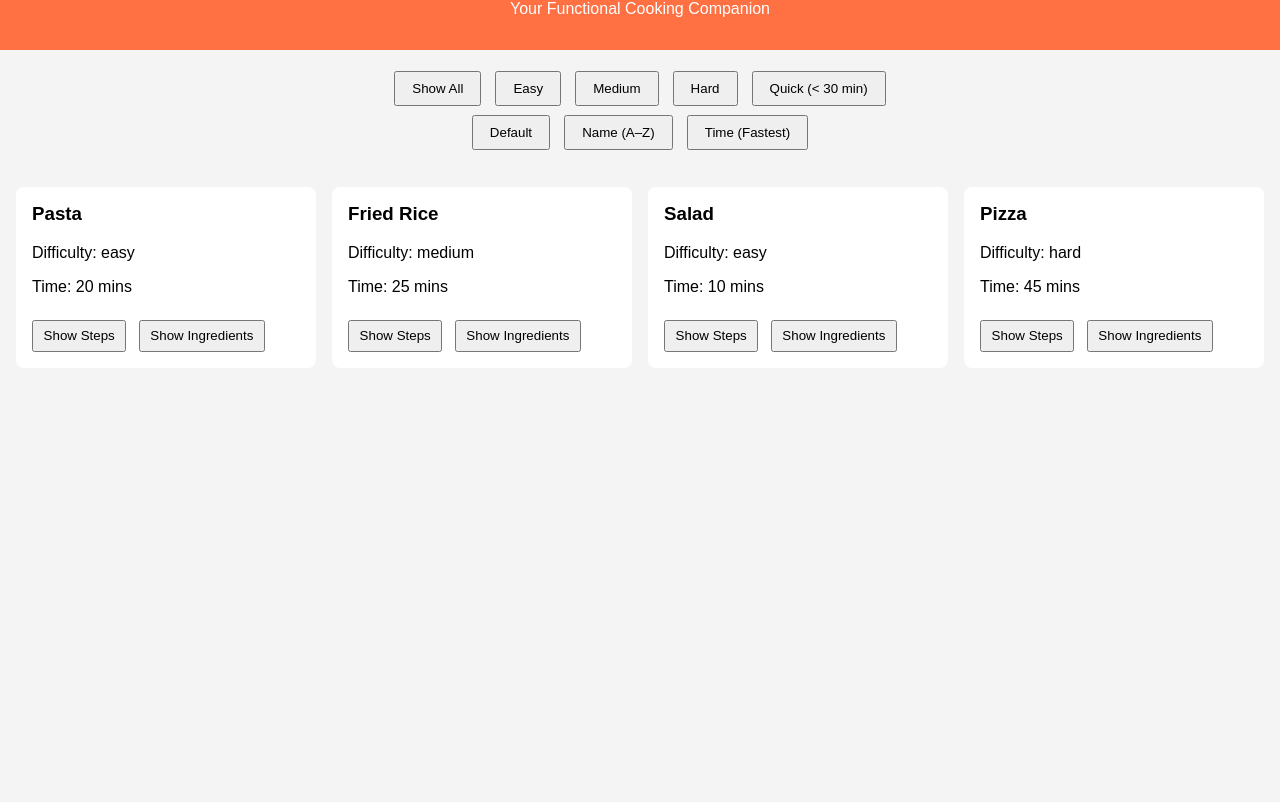
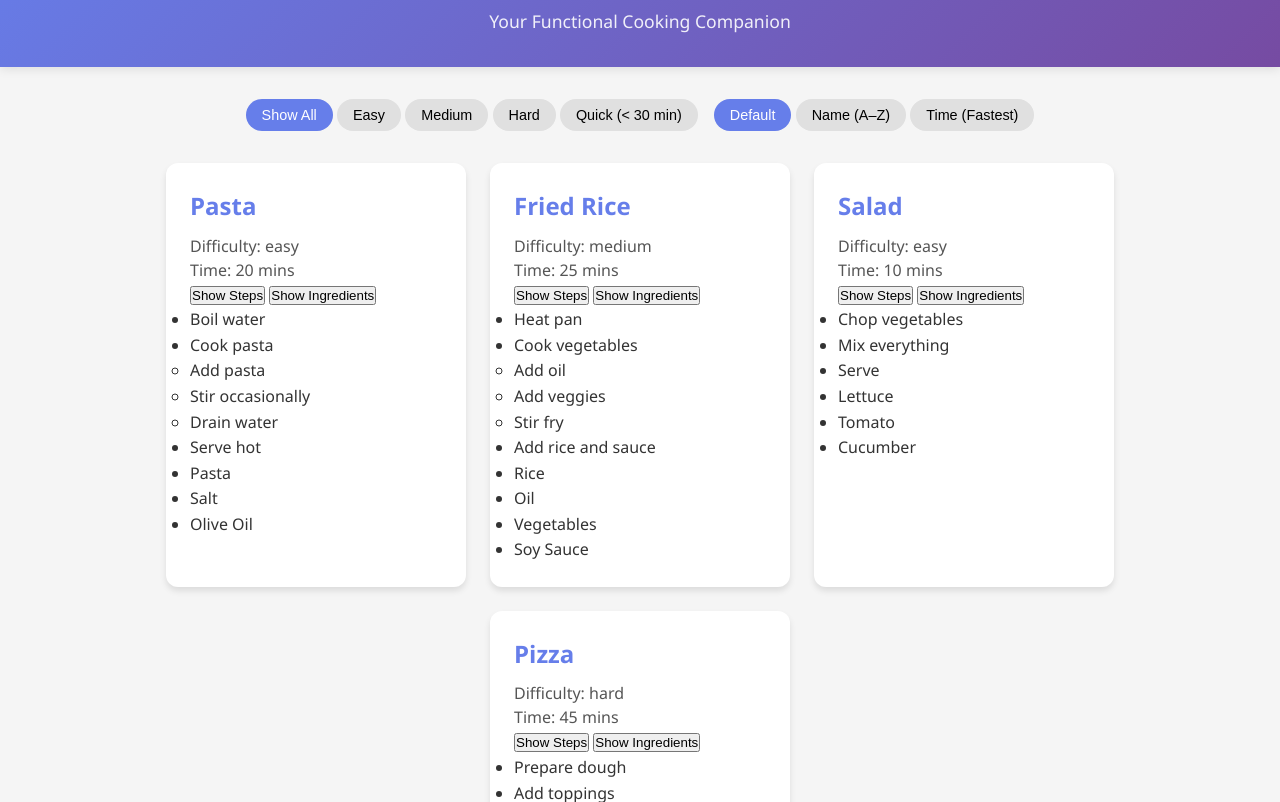
Before and after one commit to syedtalha-nh/recipejsfunctionalcooking, a plain HTML site: page index.html in a window 1280 px wide. Shown: the part 97-899 px from the top of the page. Before the commit the page ends 800 px from the top, so only its background shows below. Drawn offline with Linux system fonts and the light colour scheme.

Commit message:
Update style.css

```diff
--- a/style.css
+++ b/style.css
@@ -1,70 +1,133 @@
-body {
-  font-family: Arial, sans-serif;
-  background: #f4f4f4;
-  margin: 0;
+/* Reset and Base Styles */
+* {
+    margin: 0;
+    padding: 0;
+    box-sizing: border-box;
 }
 
-header {
-  background: #ff7043;
-  color: white;
-  padding: 1rem;
-  text-align: center;
+body {
+    font-family: 'Segoe UI', Tahoma, Geneva, Verdana, sans-serif;
+    background-color: #f5f5f5;
+    color: #333;
+    line-height: 1.6;
 }
 
-.controls {
-  padding: 1rem;
-  text-align: center;
+/* Header */
+header {
+    background: linear-gradient(135deg, #667eea 0%, #764ba2 100%);
+    color: white;
+    text-align: center;
+    padding: 2rem 1rem;
+    box-shadow: 0 2px 10px rgba(0,0,0,0.1);
 }
 
-.controls button,
-.controls select {
-  margin: 0.3rem;
-  padding: 0.5rem 1rem;
-  cursor: pointer;
+header h1 {
+    font-size: 2.5rem;
+    margin-bottom: 0.5rem;
 }
 
-#recipe-container {
-  display: grid;
-  grid-template-columns: repeat(auto-fit, minmax(280px, 1fr));
-  gap: 1rem;
-  padding: 1rem;
+header p {
+    font-size: 1.1rem;
+    opacity: 0.9;
 }
 
+/* Main Container */
+main {
+    max-width: 1200px;
+    margin: 2rem auto;
+    padding: 0 1rem;
+}
+
+/* Controls (Part 2) */
+.controls {
+    display: flex;
+    flex-wrap: wrap;
+    gap: 1rem;
+    justify-content: center;
+    margin-bottom: 2rem;
+}
+
+.controls button {
+    padding: 0.5rem 1rem;
+    border-radius: 20px;
+    border: none;
+    cursor: pointer;
+    background-color: #e0e0e0;
+    font-size: 0.9rem;
+    transition: all 0.3s ease;
+}
+
+.controls button:hover {
+    background-color: #667eea;
+    color: white;
+}
+
+.controls button.active {
+    background-color: #667eea;
+    color: white;
+}
+
+/* Recipe Container */
+#recipe-container {
+    display: flex;
+    flex-wrap: wrap;
+    gap: 1.5rem;
+    justify-content: center;
+}
+
+/* Recipe Card */
 .recipe-card {
-  background: white;
-  padding: 1rem;
-  border-radius: 8px;
+    background: white;
+    border-radius: 12px;
+    box-shadow: 0 4px 6px rgba(0,0,0,0.1);
+    padding: 1.5rem;
+    width: 300px;
+    transition: transform 0.3s ease, box-shadow 0.3s ease;
+}
+
+.recipe-card:hover {
+    transform: translateY(-5px);
+    box-shadow: 0 8px 15px rgba(0,0,0,0.2);
 }
 
 .recipe-card h3 {
-  margin-top: 0;
+    color: #667eea;
+    font-size: 1.5rem;
+    margin-bottom: 0.5rem;
 }
 
-.toggle-btn {
-  margin-right: 0.5rem;
-  margin-top: 0.5rem;
-  padding: 0.4rem 0.6rem;
-  cursor: pointer;
+.recipe-meta {
+    display: flex;
+    gap: 1rem;
+    margin: 0.75rem 0;
+    font-size: 0.9rem;
+    color: #666;
 }
 
-.steps-container,
-.ingredients-container {
-  display: none;
-  margin-top: 0.5rem;
+.recipe-card p {
+    color: #555;
+    line-height: 1.5;
 }
 
-.steps-container.visible,
-.ingredients-container.visible {
-  display: block;
+/* Difficulty Badges */
+.difficulty {
+    padding: 0.25rem 0.75rem;
+    border-radius: 20px;
+    font-size: 0.85rem;
+    font-weight: bold;
 }
 
-.steps-container ul {
-  padding-left: 1.2rem;
+.difficulty.easy {
+    background-color: #d4edda;
+    color: #155724;
 }
 
-.steps-container li {
-  margin-bottom: 0.3rem;
+.difficulty.medium {
+    background-color: #fff3cd;
+    color: #856404;
 }
 
-.step-level-1 { margin-left: 15px; }
-.step-level-2 { margin-left: 30px; }
+.difficulty.hard {
+    background-color: #f8d7da;
+    color: #721c24;
+}
```
